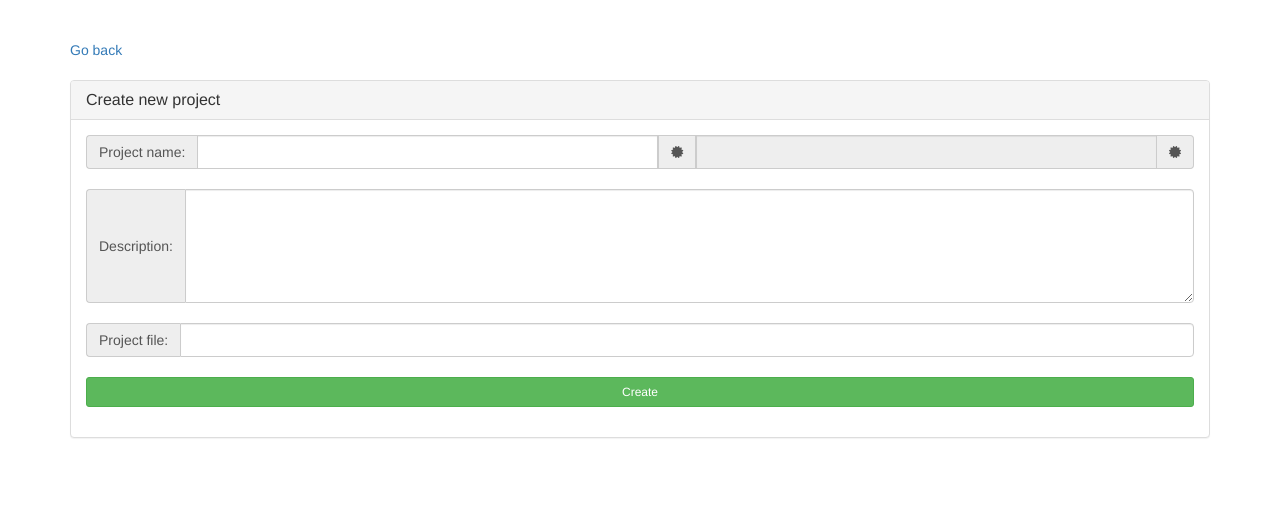
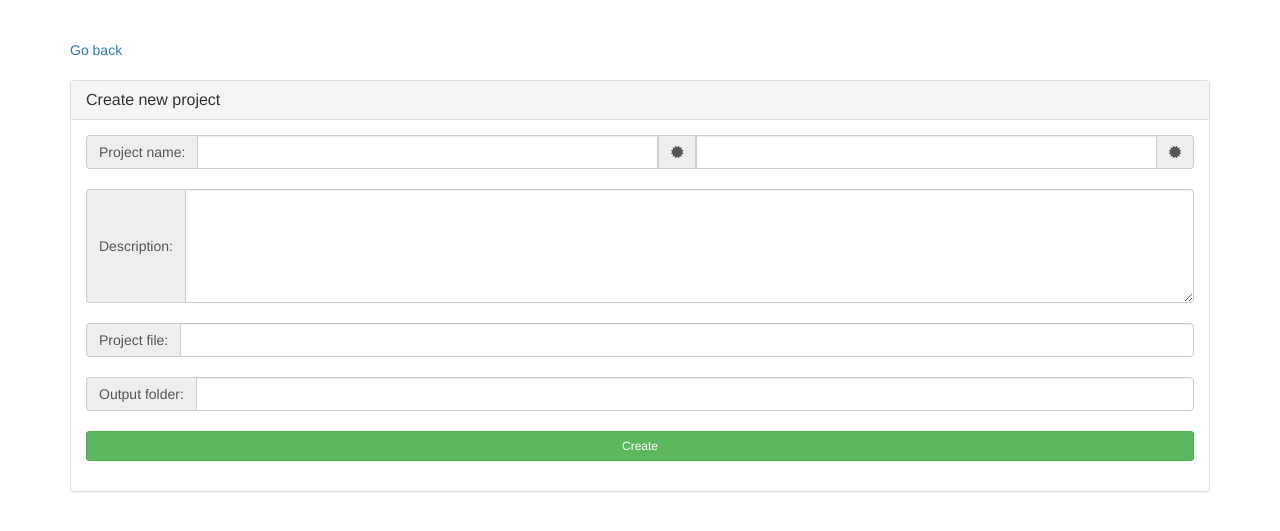
Before and after one commit to Winnak/Anemone, a Flask app: page /projects/add in a window 1280 px wide. Shown: the top 531 px of the page. Run offline with Flask 2, Linux system fonts and the light colour scheme; some libraries are stand-ins or nearby versions.

Commit message:
fixed mising output folder from create new project

```diff
--- a/Anemone/templates/projects-new.html
+++ b/Anemone/templates/projects-new.html
@@ -33,7 +33,7 @@
 							<span class="input-group-addon">Project name: </span>
 							<input type=text class="form-control" id="Title" name=name>
 							<span class="input-group-addon"><i class="fa fa-certificate"></i></span>
-							<input type=text class="form-control" data-slug="#Title" readonly name=slug>
+							<input type=text class="form-control" data-slug="#Title" name=slug>
 							<span class="input-group-addon"><i class="fa fa-certificate"></i></span>
 						</div>
 						<br>
@@ -45,6 +45,11 @@
 						<div class="input-group">
 							<span class="input-group-addon">Project file: </span>
 							<input type=text class="form-control" name=filepath>
+						</div>
+						<br>
+						<div class="input-group">
+							<span class="input-group-addon">Output folder: </span>
+							<input type=text class="form-control" name=output>
 						</div>
 						<br>
 						<div class="btn-group btn-group-justified" role="group">
--- a/Anemone/views/projects.py
+++ b/Anemone/views/projects.py
@@ -58,7 +58,6 @@ def projects_add(): #TODO: Validate filepath
         name = request.form["name"]
         slug = request.form["slug"]
 
-        # TODO: output folder is missing
         # pylint: disable=W0703
         # W0703: "Catching too general exception", because so much can go wrong here
         if ((name is None) or (slug is None)) or ((name is "") or (slug is "")):
@@ -68,6 +67,7 @@ def projects_add(): #TODO: Validate filepath
                 Project.create(name=name, slug=slug,
                                description=request.form["description"],
                                filepath=request.form["filepath"],
+                               output=request.form["output"],
                                created_at=datetime.datetime.now()).save()
                 flash("Succesfully created {}".format(name))
                 return redirect(url_for("projects"))
```
